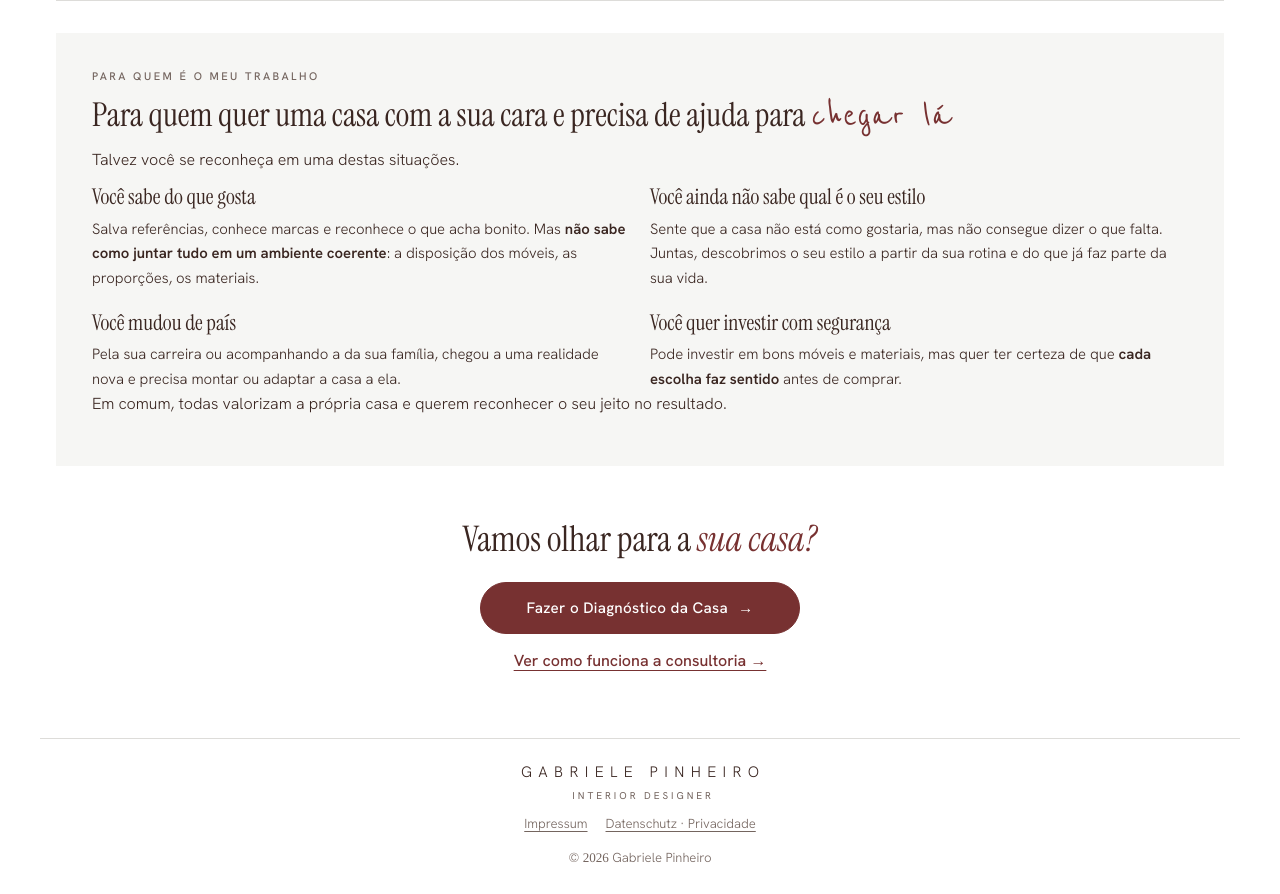
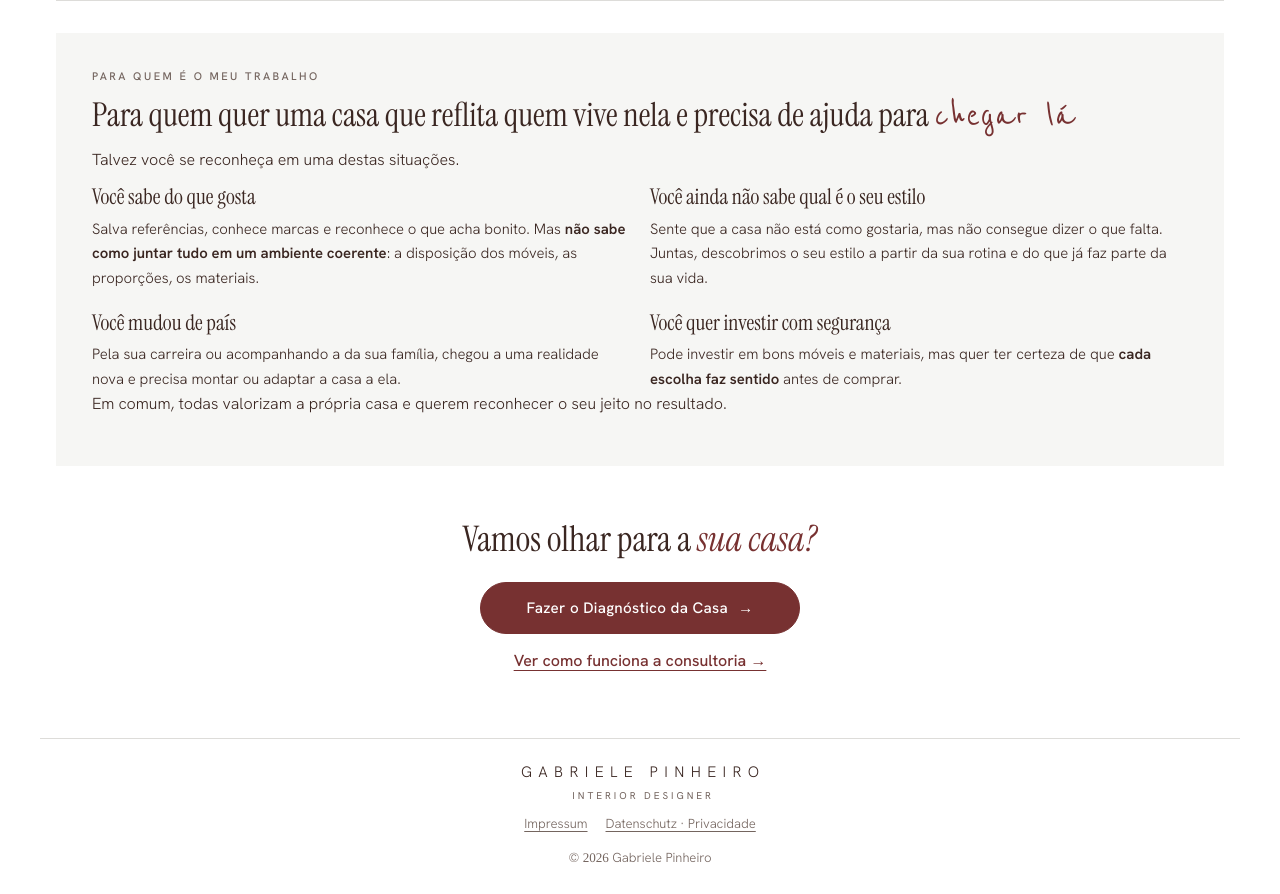
Before and after one commit to Gabrielepinheiro/site, a plain HTML site: page sobre-mim.html in a window 1280 px wide. Shown: the part 1379-2273 px from the top of the page. Drawn offline with Linux system fonts and the light colour scheme.

Commit message:
Sobre mim: casa que reflita quem vive nela
Co-Authored-By: Claude Opus 5.5 <noreply@anthropic.com>
Claude-Session: https://claude.ai/code/session_01Npdet1GNfoboVSCR7t893r

```diff
--- a/sobre-mim.html
+++ b/sobre-mim.html
@@ -439,7 +439,7 @@ h1, h2, h3 { font-family: var(--display); font-weight: 400; margin: 0; text-wrap
 
   <section class="bloco" aria-labelledby="t-para-quem">
     <p class="rot">Para quem é o meu trabalho</p>
-    <h2 id="t-para-quem">Para quem quer uma casa com a sua cara e precisa de ajuda para <span class="mao">chegar lá</span></h2>
+    <h2 id="t-para-quem">Para quem quer uma casa que reflita quem vive nela e precisa de ajuda para <span class="mao">chegar lá</span></h2>
     <p>Talvez você se reconheça em uma destas situações.</p>
     <div class="grade g2" style="margin-top:12px">
       <div class="cartao-n"><h3>Você sabe do que gosta</h3><p>Salva referências, conhece marcas e reconhece o que acha bonito. Mas <b>não sabe como juntar tudo em um ambiente coerente</b>: a disposição dos móveis, as proporções, os materiais.</p></div>
```
Also changed, not shown: src/paginas/sobre.html (+1 -1 lines).
